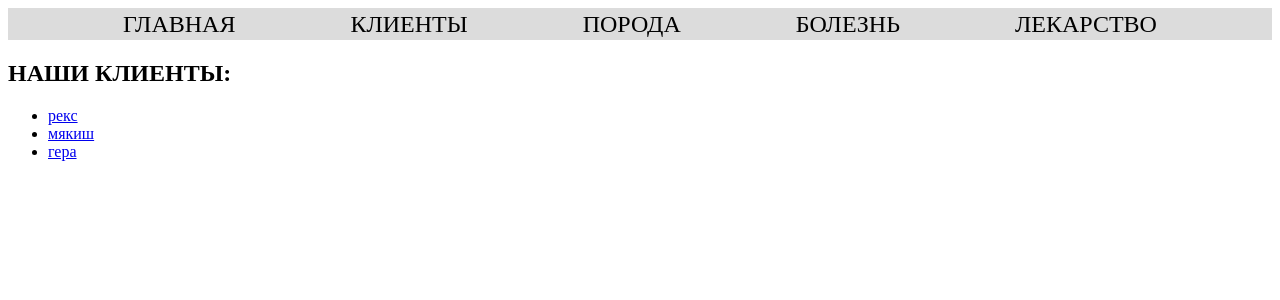
After one commit to Dolgiholeg/Vet_klinika, a Django app: page /klient/ in a window 1280 px wide. The commit adds this page. Shown: the top 300 px of the page. Run offline with Django 4.2, Linux system fonts and the light colour scheme; data comes from the database, SQL or seed files in the repository; both versions use the stored data as it was after the commit.

Commit message:
04102023

```diff
--- a/Vet_klinika/urls.py
+++ b/Vet_klinika/urls.py
@@ -21,4 +21,6 @@ from catalog import views
 urlpatterns = [
     path('admin/', admin.site.urls),
     path('', views.index, name='home'),
+    path('klient/', views.Klientlist.as_view(), name='allklient'),
+    path('klient/<slug:pk>/', views.KlientDetail.as_view(), name='info'),
 ]
--- a/catalog/models.py
+++ b/catalog/models.py
@@ -1,5 +1,5 @@
 from django.db import models
-
+from django.urls import reverse
 # Create your models here.
 class Poroda(models.Model):
     vid = models.CharField(max_length=20, verbose_name='Вид')
@@ -33,3 +33,6 @@ class Klient(models.Model):
 
     def __str__(self):
         return self.name
+
+    def get_absolute_url(self):
+        return reverse('info', args=[self.id])
--- /dev/null
+++ b/catalog/static/css/main.css
@@ -0,0 +1,16 @@
+.menu {
+    display:flex;
+    flex-direction: row;
+    justify-content: space-evenly;
+    background-color: gainsboro;
+    line-height: 2em;
+
+}
+.menu a{
+    text-decoration: none;
+    color: black;
+    font-size: 1.5em;
+}
+.menu a:hover{
+    background-color: gold;
+}
--- a/catalog/views.py
+++ b/catalog/views.py
@@ -1,5 +1,24 @@
 from django.shortcuts import render
-
+from .models import *
 # Create your views here.
 def index(req):
-    return render(req,'index.html')
+    numklient = Klient.objects.all().count()
+    numporoda = Poroda.objects.all().count()
+    numdisease = Disease.objects.all().count()
+    data = {'k1': numklient, 'k2': numporoda, 'k3': numdisease}
+    return render(req, 'index.html', context=data)
+
+#def allklient(req):
+    #return render(req, 'index.html')
+
+from django.views import generic
+class Klientlist(generic.ListView):
+    model = Klient
+
+class KlientDetail(generic.DetailView):
+    model = Klient
+
+#from django.http import HttpResponse
+#def info(req,id):
+    #klient = Klient.objects.get(id=id)
+    #return HttpResponse(klient.name)
--- /dev/null
+++ b/templates/catalog/klient_list.html
@@ -0,0 +1,10 @@
+{% extends 'index.html' %}
+{% block content %}
+    <h2>НАШИ КЛИЕНТЫ:</h2>
+    <ul>{% for klient in klient_list %}
+        <li>
+            <a href="{{klient.get_absolute_url}} ">{{ klient.name }}</a>
+        </li>
+    {% endfor %}
+    </ul>
+{%  endblock content %}
--- a/templates/index.html
+++ b/templates/index.html
@@ -1,11 +1,30 @@
 <!DOCTYPE html>
+{% load static %}
 <html lang="en">
 <head>
     <meta charset="UTF-8">
-    <title>КИНО</title>
+    {% block head %}
+    <title>ВЕТЕРИНАРНАЯ КЛИНИКА</title>
+    <link rel="stylesheet" href="{% static 'css/main.css' %}">
+    {% endblock head %}
 </head>
 <body>
-<h2>КАТАЛОГ ФИЛЬМОВ</h2>
+{% block menu %}
+        <div class = 'menu'>
+        <a href=" {% url 'home' %}">ГЛАВНАЯ</a>
+        <a href=" {% url 'allklient' %}">КЛИЕНТЫ</a>
+        <a href=" ">ПОРОДА</a>
+        <a href=" ">БОЛЕЗНЬ</a>
+        <a href=" ">ЛЕКАРСТВО</a>
+        </div>
+    {% endblock menu %}
+{% block content %}
+
+    <h2>О НАШЕЙ КЛИНИКЕ:</h2>
+        <h2>В клинике лечатся  {{ k1 }}  клиентов</h2>
+        <h2>В клинике лечатся  {{ k2 }}  пород животных</h2>
+        <h2>В клинике лечат  {{ k3 }}  болезней</h2>
+    {% endblock content %}
 
 </body>
 </html>
```
Also changed, not shown: templates/catalog/klient_detail.html (added, +10 -0 lines), db.sqlite3.
